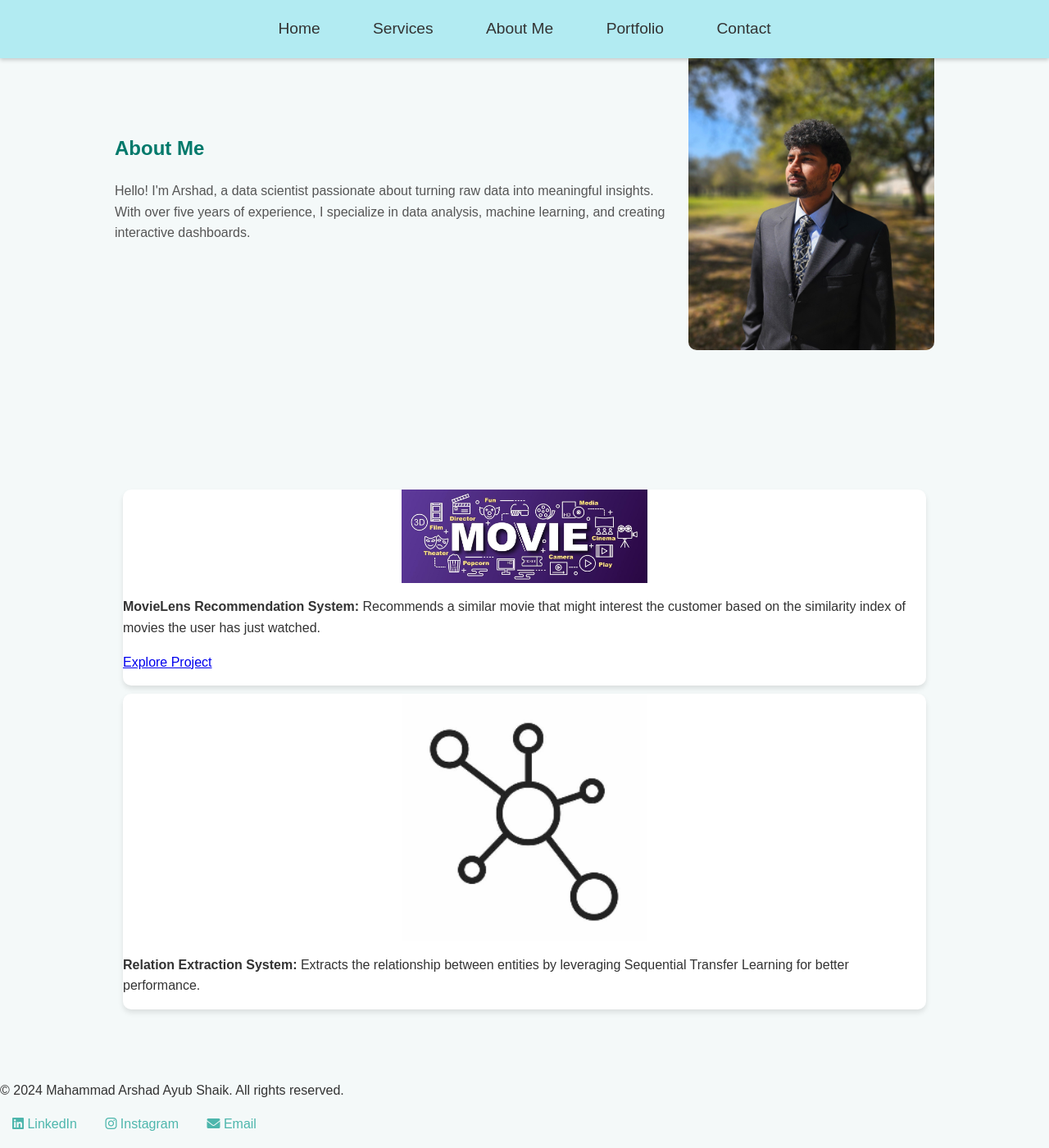
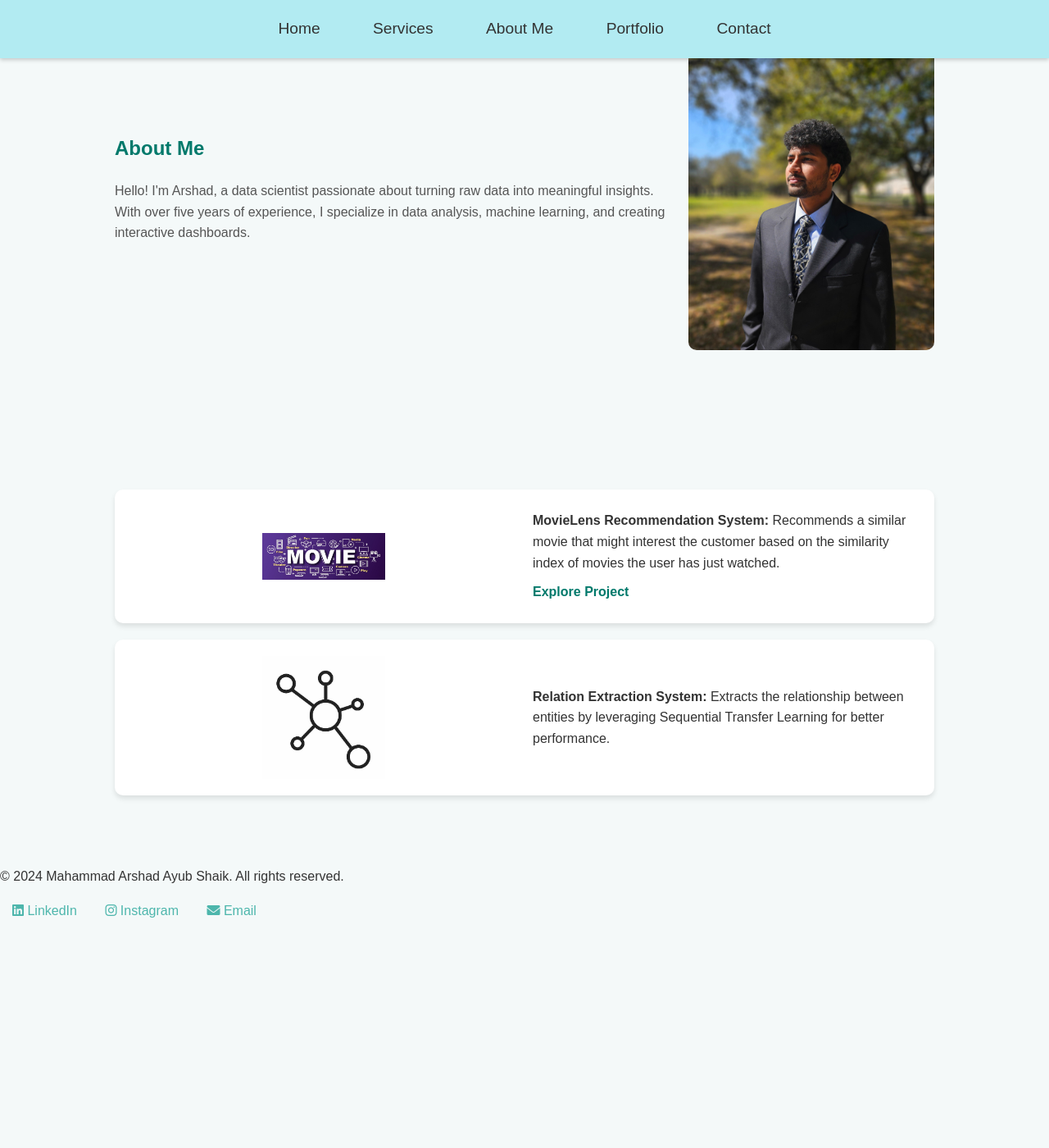
Before and after one commit to arshadsm/arshadsm.github.io, a Jekyll site: the page built from index.md, in a window 1280 px wide and 1400 px high, scrolled down 1078 px. Shown: the whole window at 82% size. Built offline with Jekyll 4.4.1, drawn with Linux system fonts in a browser that asks for light colours; after the commit the page ends 2218 px from its top, so only the background shows below that.

Commit message:
Update default.html

```diff
--- a/_layouts/default.html
+++ b/_layouts/default.html
@@ -107,28 +107,56 @@
       max-width: 300px;
       border-radius: 10px;
     }
-    .portfolio {
+    .portfolio-container {
       display: flex;
+      flex-wrap: wrap;
       justify-content: space-between;
-      flex-wrap: wrap;
       margin-top: 40px;
     }
     .portfolio-item {
-      flex: 1 1 calc(33.333% - 20px);
-      margin: 10px;
+      display: flex;
+      flex: 1 1 48%;
+      margin: 10px 0;
       background-color: #fff;
       box-shadow: 0 4px 6px rgba(0, 0, 0, 0.1);
       border-radius: 10px;
       overflow: hidden;
+      padding: 20px;
     }
-    .portfolio-item img {
+    .portfolio-image {
+  		flex: 1;
+  		display: flex;
+  		justify-content: center;
+  		align-items: center;
+		}
+		.portfolio-image img {
   		width: 100%;
-      max-width: 300px;  /* Limits the maximum width of the image */
-      height: auto;  /* Keeps the aspect ratio intact */
-      display: block;
-      margin: 0 auto;  /* Centers the image horizontally */
+  		max-width: 150px; /* Adjust as needed for image size */
+  		height: auto;
 		}
 
+		.portfolio-text {
+  		flex: 1;
+  		padding-left: 20px;
+  		display: flex;
+  		flex-direction: column;
+  		justify-content: center;
+		}
+
+		.portfolio-text p {
+  		margin: 5px 0;
+		}
+
+		.portfolio-text .project-link {
+  		margin-top: 10px;
+  		color: #00796b;
+  		text-decoration: none;
+  		font-weight: bold;
+		}
+
+		.portfolio-text .project-link:hover {
+  		text-decoration: underline;
+		}
     }
     .footer {
       background-color: #004d40;
@@ -188,14 +216,22 @@
   <section class="portfolio" id="portfolio">
   <div class="portfolio-container">
     <div class="portfolio-item">
+      <div class="portfolio-image">
         <img src="/images/project1.png" alt="Project 1">
+      </div>
+      <div class="portfolio-text">
         <p><strong>MovieLens Recommendation System:</strong> Recommends a similar movie that might interest the customer based on the similarity index of movies the user has just watched.</p>
         <p><a href="/notebooks/MovieLens_Recommendation_System.html" class="project-link">Explore Project</a></p>
       </div>
+    </div>
     <div class="portfolio-item">
+      <div class="portfolio-image">
         <img src="/images/project2.png" alt="Project 2">
+      </div>
+      <div class="portfolio-text">
         <p><strong>Relation Extraction System:</strong> Extracts the relationship between entities by leveraging Sequential Transfer Learning for better performance.</p>
-      <!--<p><a href="/notebooks/Project2.html" class="project-link">Explore Project</a></p>-->
+        <!--<p><a href="/notebooks/Relation_Extraction_System.html" class="project-link">Explore Project</a></p> -->
+      </div>
     </div>
   </div>
   </section>
```
Lines whose indentation alone changed are shown as unchanged.
